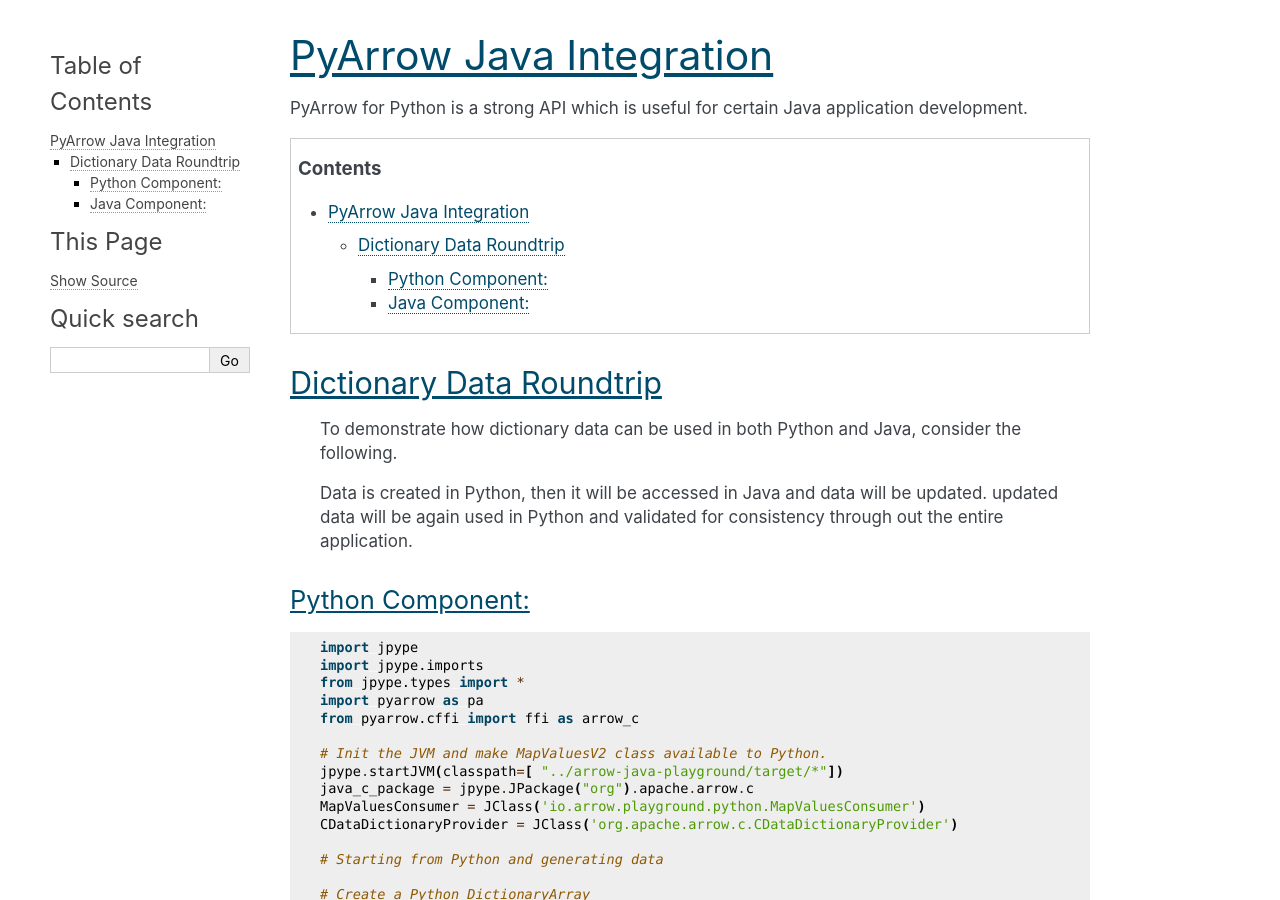
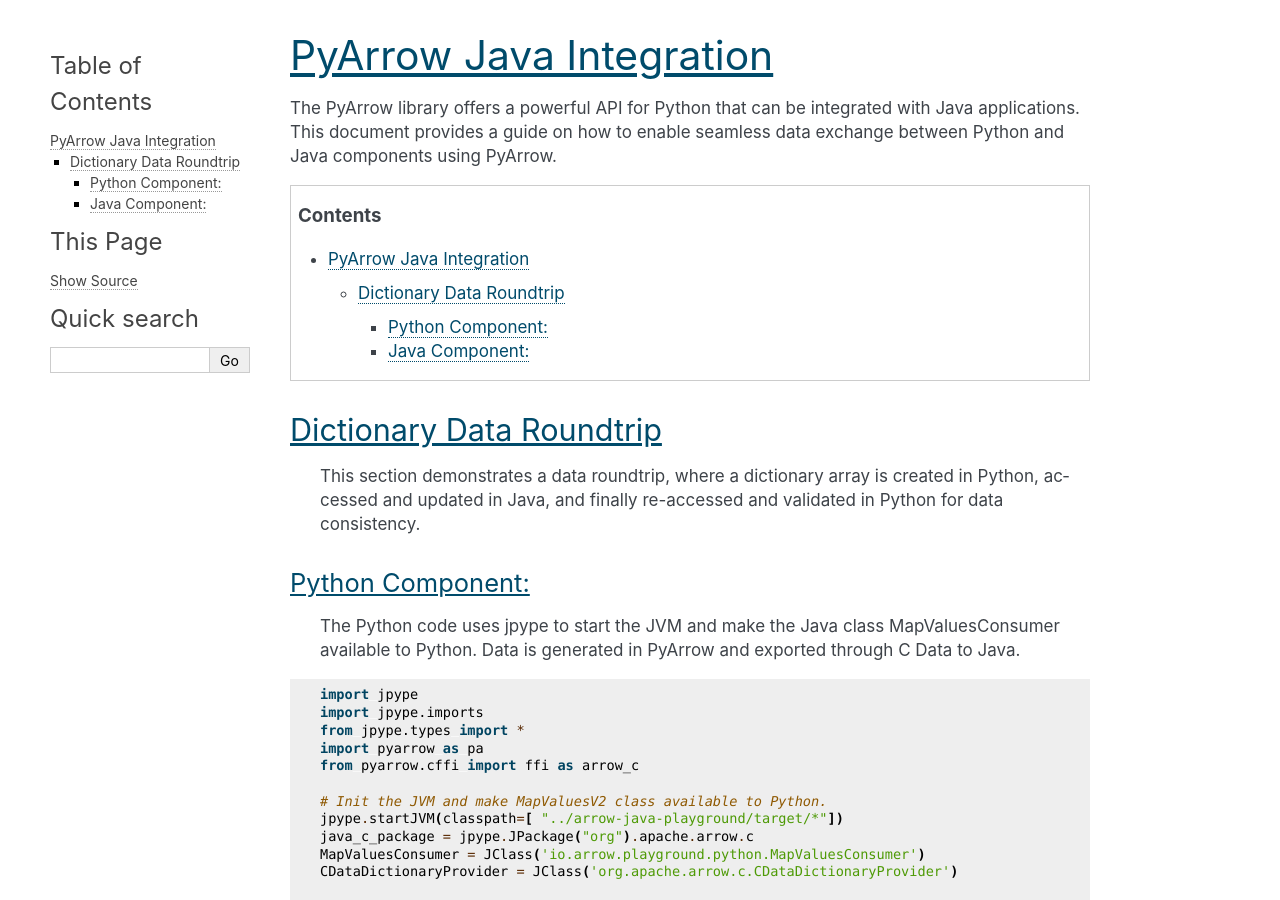
Before and after one commit to apache/arrow-cookbook, a Sphinx documentation site: the page built from java/source/python_java.rst, in a window 1280 px wide and 900 px high. Built offline with Sphinx 7.4.7, drawn with Linux system fonts in a browser that asks for light colours; pages that are not in the unit, such as notebooks, are missing from menus; comment, search, counter and statistics services are not loaded; some of the changed text lies outside the part shown.

Commit message:
fix: format

```diff
--- a/java/source/python_java.rst
+++ b/java/source/python_java.rst
@@ -4,20 +4,23 @@
 PyArrow Java Integration
 ========================
 
-PyArrow for Python is a strong API which is useful for certain Java application development.
+The PyArrow library offers a powerful API for Python that can be integrated with Java applications.
+This document provides a guide on how to enable seamless data exchange between Python and Java components using PyArrow.
 
 .. contents::
 
 Dictionary Data Roundtrip
 =========================
 
-    To demonstrate how dictionary data can be used in both Python and Java, consider the following.
+    This section demonstrates a data roundtrip, where a dictionary array is created in Python, accessed and updated in Java,
+    and finally re-accessed and validated in Python for data consistency.
 
-    Data is created in Python, then it will be accessed in Java and data will be updated. updated
-    data will be again used in Python and validated for consistency through out the entire application.
 
 Python Component:
 -----------------
+
+    The Python code uses jpype to start the JVM and make the Java class MapValuesConsumer available to Python.
+    Data is generated in PyArrow and exported through C Data to Java.
 
 .. code-block:: python
 
@@ -93,17 +96,18 @@
 
     del updated_array
 
-In Python component, the following steps are taken to demonstrate the roundtrip process.
+In the Python component, the following steps are executed to demonstrate the data roundtrip:
 
-1. Create Data in Python
-2. Access Data from Java
-3. Update Data from Java
-4. Access Data from Python
-5. Validate the data change
+1. Create data in Python
+2. Export data to Java
+3. Import updated data from Java
+4. Validate the data consistency
 
 
 Java Component:
 ---------------
+
+    In the Java component, the MapValuesConsumer class receives data from the Python component through C Data. It then updates the data and sends it back to the Python component.
 
 .. code-block:: java
 
@@ -148,5 +152,11 @@
         }
     }
 
-Java component access the data from Python and update the vector,
-and this is later accessed in Python component.
+The Java component performs the following actions:
+
+1. Receives data from the Python component.
+2. Updates the data.
+3. Exports the updated data back to Python.
+
+By integrating PyArrow in Python and Java components, this example demonstrates that
+a system can be created where data is shared and updated across both languages seamlessly.
```
